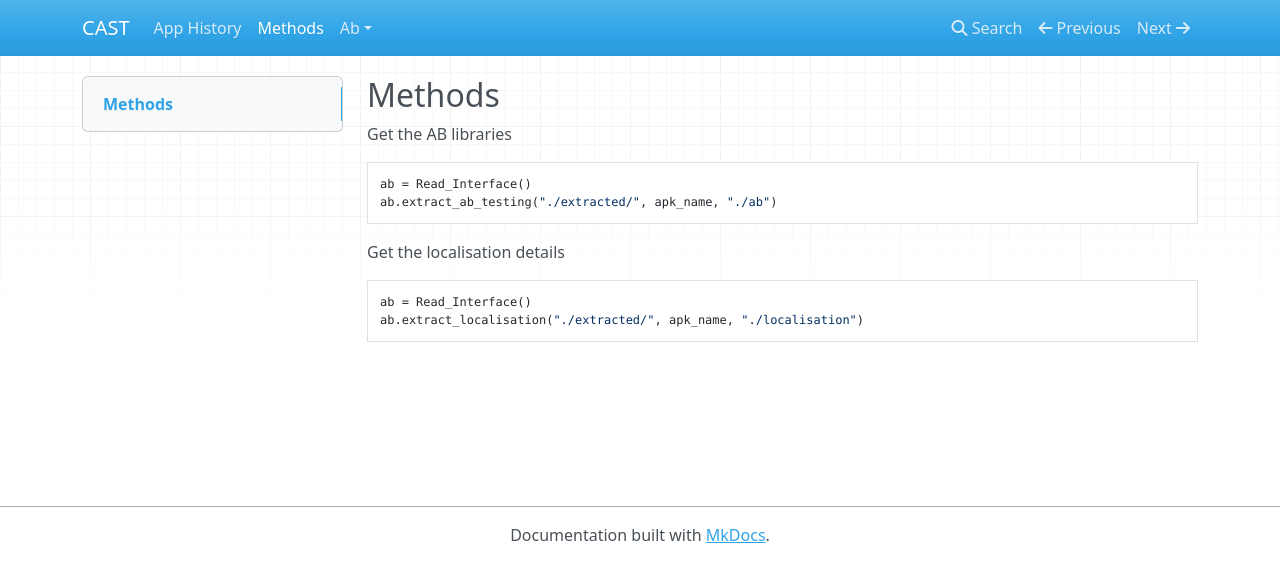
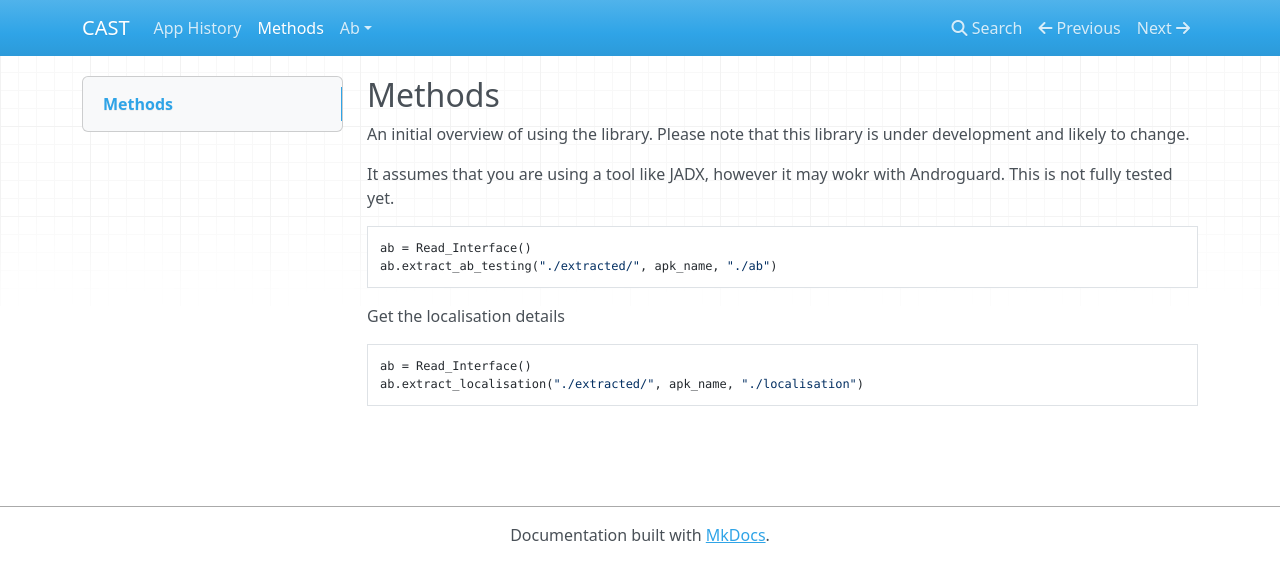
Before and after one commit to iaine/app_histories, an MkDocs documentation site: the page built from docs/methods.md, in a window 1280 px wide. Shown: the top 582 px of the page. Built offline with MkDocs 1.6.1, drawn with Linux system fonts in a browser that asks for light colours; nearby versions of some CDN libraries.

Commit message:
Update readme

````diff
--- a/docs/methods.md
+++ b/docs/methods.md
@@ -1,6 +1,8 @@
 ## Methods
 
-Get the AB libraries
+An initial overview of using the library. Please note that this library is under development and likely to change.
+
+It assumes that you are using a tool like JADX, however it may wokr with Androguard. This is not fully tested yet.
 
 ```
 ab = Read_Interface()
````
